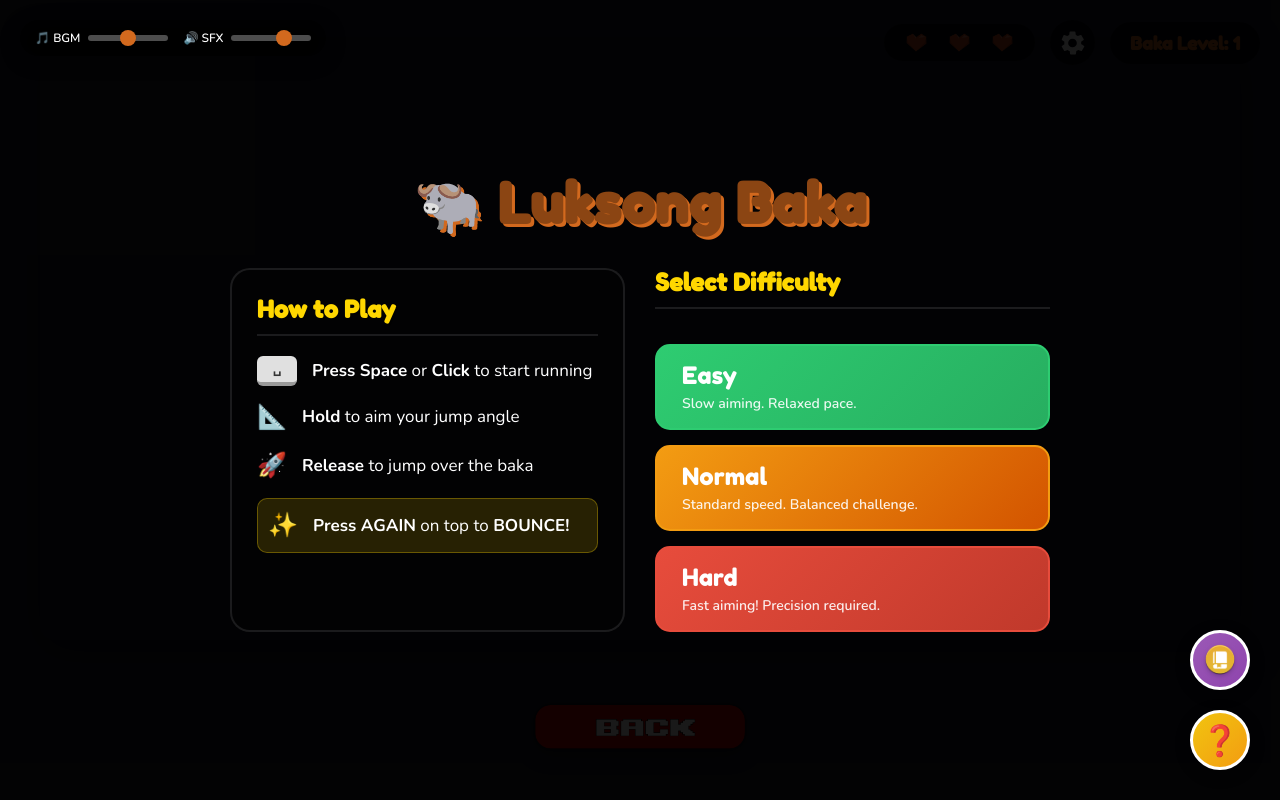
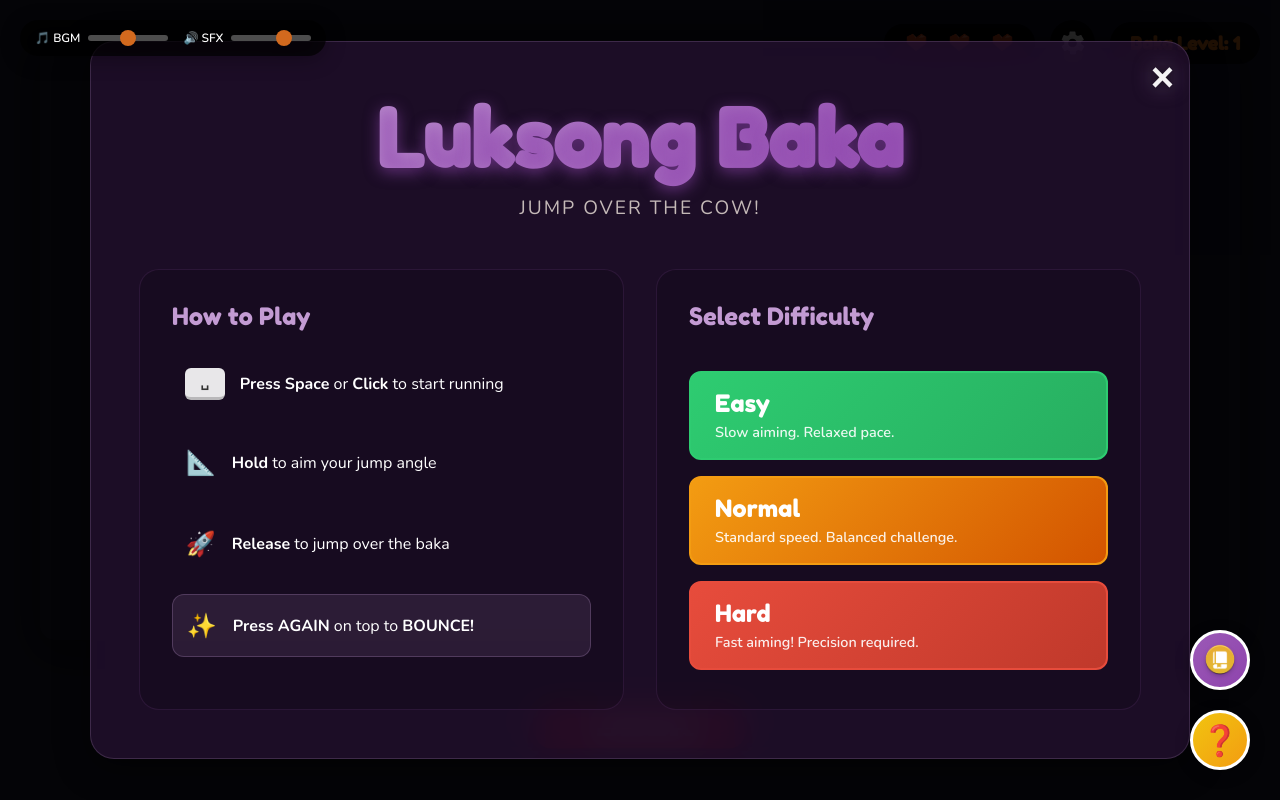
Before and after one commit to StevenBartolome/laro-ng-lahi, a PHP site: page /luksong-baka/index.html in a window 1280 px wide. Run offline with PHP 8.4, Linux system fonts and the light colour scheme.

Commit message:
fix ui problems

```diff
--- a/luksong-baka/index.html
+++ b/luksong-baka/index.html
@@ -49,7 +49,11 @@
     <div id="difficultyScreen" class="overlay">
         <div class="overlay-content enhanced-overlay">
             <button id="closeOverlayBtn" class="close-btn" title="Close">×</button>
-            <h1 class="game-title">🐃 Luksong Baka</h1>
+
+            <div class="header-area">
+                <h1 class="game-title">Luksong Baka</h1>
+                <p class="subtitle">Jump Over the Cow!</p>
+            </div>
 
             <div class="menu-grid">
                 <!-- Left Column: Instructions -->
--- a/luksong-baka/js/main.js
+++ b/luksong-baka/js/main.js
@@ -40,21 +40,14 @@ const Game = {
                 Sound.playClick();
                 UI.showDifficultyScreen('instructions'); // Show instructions only
                 GameState.state = 'menu'; // Pause game logic
+                GameState.openedViaInfoButton = true; // Track how overlay was opened
+
+                // Show close button for instructions view
+                const closeOverlayBtn = document.getElementById('closeOverlayBtn');
+                if (closeOverlayBtn) closeOverlayBtn.style.display = 'flex';
             });
         }
 
-        const closeBtn = document.getElementById('closeOverlayBtn');
-        if (closeBtn) {
-            closeBtn.addEventListener('click', () => {
-                Sound.playClick();
-                UI.hideDifficultyScreen();
-                if (GameState.state === 'menu') {
-                     GameState.state = 'idle';
-                }
-            });
-        }
-
-        // Facts Feature listeners
         const factsBtn = document.getElementById('factsBtn');
         if (factsBtn) {
             factsBtn.addEventListener('click', () => {
@@ -129,9 +122,34 @@ const Game = {
             });
         });
 
-        // Hide close button initially (must select difficulty to start)
-        const closeOverlayBtn = document.getElementById('closeOverlayBtn');
-        if (closeOverlayBtn) closeOverlayBtn.style.display = 'none';
+        // Close button handler - enforce difficulty selection
+        const closeBtn = document.getElementById('closeOverlayBtn');
+        if (closeBtn) {
+            closeBtn.addEventListener('click', () => {
+                Sound.playClick();
+
+                // If game hasn't started yet (no difficulty selected)
+                if (!GameState.difficulty) {
+                    // If opened via info button on start screen, return to main difficulty view
+                    if (GameState.openedViaInfoButton) {
+                        UI.showDifficultyScreen('both');
+                    } else {
+                        // Otherwise it's the main close button, go back to game select
+                        window.location.href = '../game_select.php';
+                    }
+                }
+                // Game has started (Paused), simply resume
+                else {
+                    UI.hideDifficultyScreen();
+                    if (GameState.state === 'menu') {
+                        GameState.state = 'idle'; // Resume to idle (running waiting for jump)
+                    }
+                }
+
+                // Always reset the flag
+                GameState.openedViaInfoButton = false;
+            });
+        }
 
         // Setup generic button sounds (back buttons, etc)
         document.querySelectorAll('a, button').forEach(el => {
@@ -142,12 +160,15 @@ const Game = {
     start(difficulty) {
         // Show close button for future menu pauses
         const closeOverlayBtn = document.getElementById('closeOverlayBtn');
-        if (closeOverlayBtn) closeOverlayBtn.style.display = 'block';
+        if (closeOverlayBtn) closeOverlayBtn.style.display = 'flex';
 
         // Stop previous loop if running
         if (this.animationFrameId) {
             cancelAnimationFrame(this.animationFrameId);
         }
+
+        // Store difficulty for later checks
+        GameState.difficulty = difficulty;
 
         // Set angle speed based on difficulty
         switch (difficulty) {
--- a/luksong-baka/js/ui.js
+++ b/luksong-baka/js/ui.js
@@ -183,12 +183,12 @@ const UI = {
 
         // Reset layout based on mode
         if (mode === 'both') {
-            overlayContent.style.maxWidth = '900px';
+            overlayContent.style.maxWidth = '1100px';
             menuGrid.classList.remove('single');
             instructionsPanel.style.display = 'block';
             difficultyPanel.style.display = 'flex';
         } else if (mode === 'instructions') {
-            overlayContent.style.maxWidth = '500px';
+            overlayContent.style.maxWidth = '800px';
             menuGrid.classList.add('single');
             instructionsPanel.style.display = 'block';
             difficultyPanel.style.display = 'none';
--- a/luksong-baka/style.css
+++ b/luksong-baka/style.css
@@ -132,7 +132,7 @@ body {
     left: 0;
     width: 100%;
     height: 100%;
-    background: rgba(0, 0, 0, 0.9);
+    background: rgba(0, 0, 0, 0.85);
     display: flex;
     justify-content: center;
     align-items: center;
@@ -149,6 +149,18 @@ body {
     text-align: center;
     color: white;
     position: relative;
+    animation: fadeIn 0.5s ease-out;
+}
+
+@keyframes fadeIn {
+    from {
+        opacity: 0;
+        transform: translateY(10px);
+    }
+    to {
+        opacity: 1;
+        transform: translateY(0);
+    }
 }
 
 .close-btn {
@@ -157,50 +169,70 @@ body {
     right: 15px;
     background: none;
     border: none;
-    color: rgba(255, 255, 255, 0.6);
-    font-size: 36px;
+    color: rgba(255, 255, 255, 0.95);
+    font-size: 40px;
     cursor: pointer;
     font-weight: 700;
     line-height: 1;
     transition: all 0.3s ease;
-    z-index: 10;
+    z-index: 1000;
+    text-shadow: 0 0 10px rgba(0, 0, 0, 0.8), 0 0 20px rgba(195, 155, 211, 0.6);
 }
 
 .close-btn:hover {
-    color: #ff4444;
-    transform: scale(1.1) rotate(90deg);
-}
-
-.overlay-content h1 {
-    font-family: 'Fredoka One', cursive;
-    font-size: 48px;
-    color: #8B4513;
-    text-shadow: 3px 3px 0 #D2691E;
-    margin-bottom: 10px;
-}
-
-.overlay-content p {
-    font-size: 20px;
-    margin-bottom: 30px;
-    color: #ccc;
+    color: #ffffff;
+    transform: scale(1.2) rotate(90deg);
+    text-shadow: 0 0 15px rgba(195, 155, 211, 1);
 }
 
 /* Enhanced Overlay Layout */
 .enhanced-overlay {
-    max-width: 900px !important;
+    max-width: 1100px;
     width: 90%;
-    padding: 40px !important;
+    padding: 3rem;
+    background: rgba(46, 20, 60, 0.6);
+    backdrop-filter: blur(16px);
+    -webkit-backdrop-filter: blur(16px);
+    border: 1px solid rgba(195, 155, 211, 0.2);
+    border-radius: 24px;
+    box-shadow: 0 8px 32px 0 rgba(0, 0, 0, 0.5);
+    display: flex;
+    flex-direction: column;
+    gap: 2rem;
+    position: relative;
+    overflow: visible;
+}
+
+.header-area {
+    position: relative;
+    z-index: 1;
+    text-align: center;
 }
 
 .game-title {
-    font-size: 56px !important;
-    margin-bottom: 30px !important;
+    font-family: 'Fredoka One', cursive;
+    font-size: 5rem;
+    background: linear-gradient(to right, #c39bd3, #8e44ad);
+    -webkit-background-clip: text;
+    background-clip: text;
+    -webkit-text-fill-color: transparent;
+    text-shadow: 0 4px 15px rgba(142, 68, 173, 0.6);
+    margin-bottom: 0.5rem;
+}
+
+.subtitle {
+    font-size: 1.2rem;
+    opacity: 0.9;
+    letter-spacing: 2px;
+    text-transform: uppercase;
+    color: #d7ccc8;
+    margin-bottom: 1rem;
 }
 
 .menu-grid {
     display: grid;
     grid-template-columns: 1fr 1fr;
-    gap: 30px;
+    gap: 2rem;
     text-align: left;
 }
 
@@ -210,38 +242,41 @@ body {
 
 /* Panels */
 .instructions-panel, .difficulty-panel {
-    background: rgba(0, 0, 0, 0.2);
-    padding: 25px;
+    background: rgba(0, 0, 0, 0.15);
+    padding: 2rem;
     border-radius: 20px;
-    border: 2px solid rgba(255, 255, 255, 0.1);
+    border: 1px solid rgba(155, 89, 182, 0.15);
 }
 
 .instructions-panel h3, .difficulty-panel h3 {
-    color: #ffd700;
-    font-size: 24px;
-    margin-bottom: 20px;
+    color: #c39bd3;
+    font-size: 1.5rem;
+    margin-bottom: 1.5rem;
     font-family: 'Fredoka One', cursive;
-    text-shadow: 2px 2px 0 rgba(0,0,0,0.5);
-    border-bottom: 2px solid rgba(255, 255, 255, 0.1);
-    padding-bottom: 10px;
+    font-weight: 400;
 }
 
-/* Instruction Items */
+/* Tutorial Steps - Clean Jolen Style */
 .instruction-item {
     display: flex;
     align-items: center;
     gap: 15px;
-    margin-bottom: 15px;
-    font-size: 17px;
+    margin-bottom: 1.2rem;
+    font-size: 16px;
     color: #fff;
-    line-height: 1.4;
+    line-height: 1.5;
+    padding: 0.8rem;
+    border-radius: 12px;
+    transition: all 0.2s ease;
+}
+
+.instruction-item:hover {
+    background: rgba(155, 89, 182, 0.1);
 }
 
 .instruction-item.highlight {
-    background: rgba(255, 215, 0, 0.15);
-    padding: 10px;
-    border-radius: 10px;
-    border: 1px solid rgba(255, 215, 0, 0.3);
+    background: rgba(195, 155, 211, 0.12);
+    border: 1px solid rgba(195, 155, 211, 0.25);
 }
 
 .key-icon {
@@ -249,11 +284,11 @@ body {
     justify-content: center;
     align-items: center;
     min-width: 40px;
-    height: 30px;
-    padding: 0 5px;
-    background: #e0e0e0;
+    height: 32px;
+    padding: 0 8px;
+    background: rgba(255, 255, 255, 0.9);
     color: #333;
-    border-bottom: 4px solid #999;
+    border-bottom: 3px solid rgba(0, 0, 0, 0.2);
     border-radius: 6px;
     font-weight: 800;
     font-family: monospace;
@@ -262,7 +297,7 @@ body {
 
 .icon {
     font-size: 24px;
-    width: 30px;
+    width: 32px;
     text-align: center;
 }
 
@@ -270,19 +305,16 @@ body {
 .difficulty-panel {
     display: flex;
     flex-direction: column;
-    gap: 15px;
-    background: transparent; /* No bg for right panel to let buttons pop */
-    border: none;
-    padding: 0;
+    gap: 1rem;
 }
 
 .diff-btn {
     display: flex;
     flex-direction: column;
     align-items: flex-start;
-    padding: 15px 25px;
+    padding: 1rem 1.5rem;
     border: none;
-    border-radius: 15px;
+    border-radius: 12px;
     cursor: pointer;
     transition: all 0.3s cubic-bezier(0.175, 0.885, 0.32, 1.275);
     text-align: left;
@@ -290,19 +322,19 @@ body {
 }
 
 .diff-btn:hover {
-    transform: scale(1.02) translateX(5px);
-    box-shadow: 0 5px 15px rgba(0,0,0,0.3);
+    transform: translateY(-2px);
+    box-shadow: 0 8px 16px rgba(0,0,0,0.3);
 }
 
 .diff-name {
     font-family: 'Fredoka One', cursive;
-    font-size: 24px;
-    margin-bottom: 4px;
+    font-size: 1.5rem;
+    margin-bottom: 0.25rem;
     display: block;
 }
 
 .diff-desc {
-    font-size: 14px;
+    font-size: 0.9rem;
     opacity: 0.9;
     font-family: 'Nunito', sans-serif;
     font-weight: 600;
```
